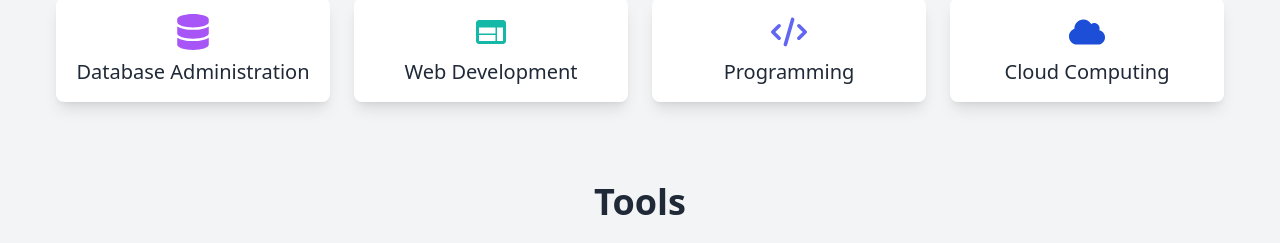
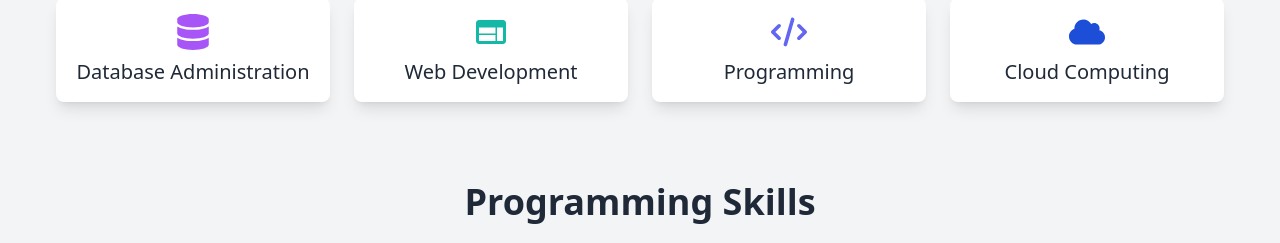
Before and after one commit to ThapananKulab/portfolio-thapanan, a Gatsby site: page / in a window 1280 px wide. Shown: the part 706-949 px from the top of the page. Built offline with nearby package versions, Linux system fonts and the light colour scheme; Gatsby itself is replaced by a stand-in of ours.

Commit message:
Update index.js

```diff
--- a/src/pages/index.js
+++ b/src/pages/index.js
@@ -191,7 +191,9 @@ const Index = () => {
           </div>
 
           <div className="mt-20">
-            <h2 className="text-4xl font-bold text-center mb-6">Tools</h2>
+            <h2 className="text-4xl font-bold text-center mb-6">
+              Programming Skills
+            </h2>
             <div className="grid gap-6 sm:grid-cols-2 md:grid-cols-3 lg:grid-cols-4">
               {tools.map(tool => (
                 <div
```
